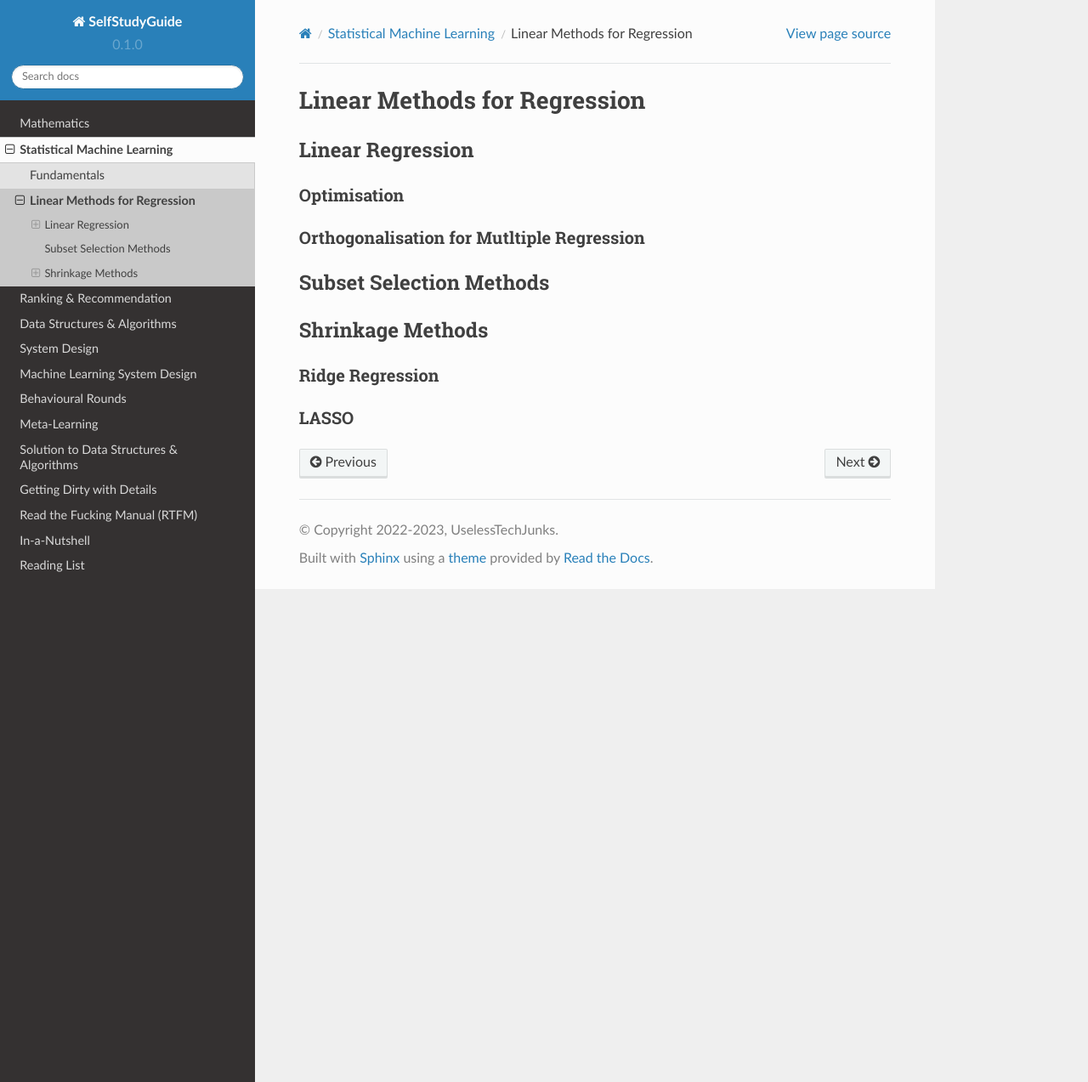
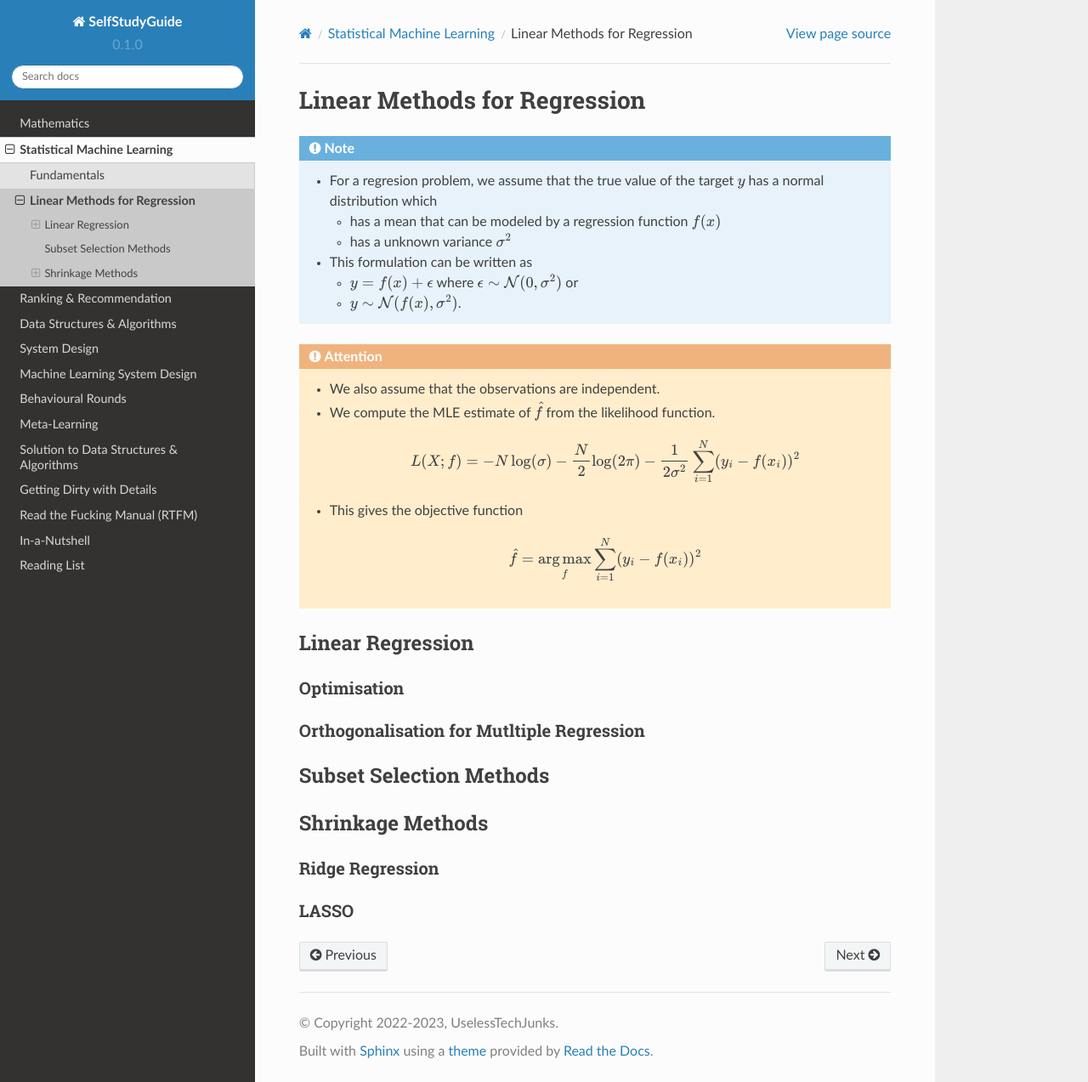
Before and after one commit to uselesstechjunks/leetcode, a Sphinx documentation site: the page built from docs/source/ml/linearreg.rst, in a window 1280 px wide and 1273 px high. Shown: the whole window at 85% size. Built offline with Sphinx 7.4.7 and the Read the Docs theme 2.0.0, drawn with Linux system fonts in a browser that asks for light colours.

Commit message:
Update linearreg.rst

```diff
--- a/docs/source/ml/linearreg.rst
+++ b/docs/source/ml/linearreg.rst
@@ -1,6 +1,24 @@
 ###########################################################################
 Linear Methods for Regression
 ###########################################################################
+.. note::
+  * For a regresion problem, we assume that the true value of the target :math:`y` has a normal distribution which
+
+    * has a mean that can be modeled by a regression function :math:`f(x)`
+    * has a unknown variance :math:`\sigma^2`
+  * This formulation can be written as
+
+    * :math:`y=f(x)+\epsilon` where :math:`\epsilon\sim\mathcal{N}(0,\sigma^2)` or
+    * :math:`y\sim\mathcal{N}(f(x),\sigma^2)`.
+
+.. attention::
+  * We also assume that the observations are independent.
+  * We compute the MLE estimate of :math:`\hat{f}` from the likelihood function.
+
+    .. math:: L(X;f)=-N\log(\sigma)-\frac{N}{2}\log(2\pi)-\frac{1}{2\sigma^2}\sum_{i=1}^N(y_i-f(x_i))^2
+  * This gives the objective function
+
+    .. math:: \hat{f}=\underset{f}{\arg\max}\sum_{i=1}^N(y_i-f(x_i))^2
 
 ***************************************************************************
 Linear Regression
```
